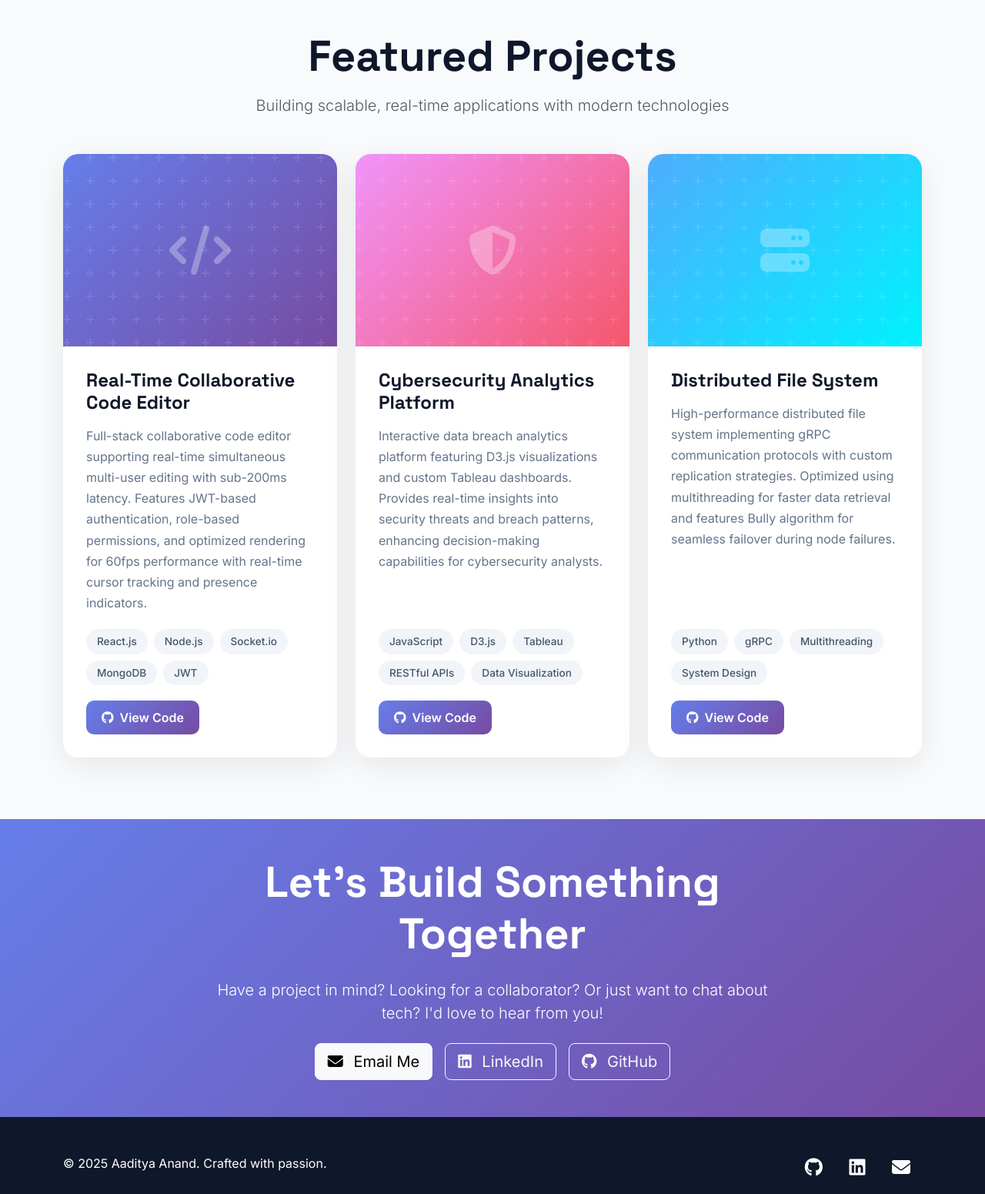
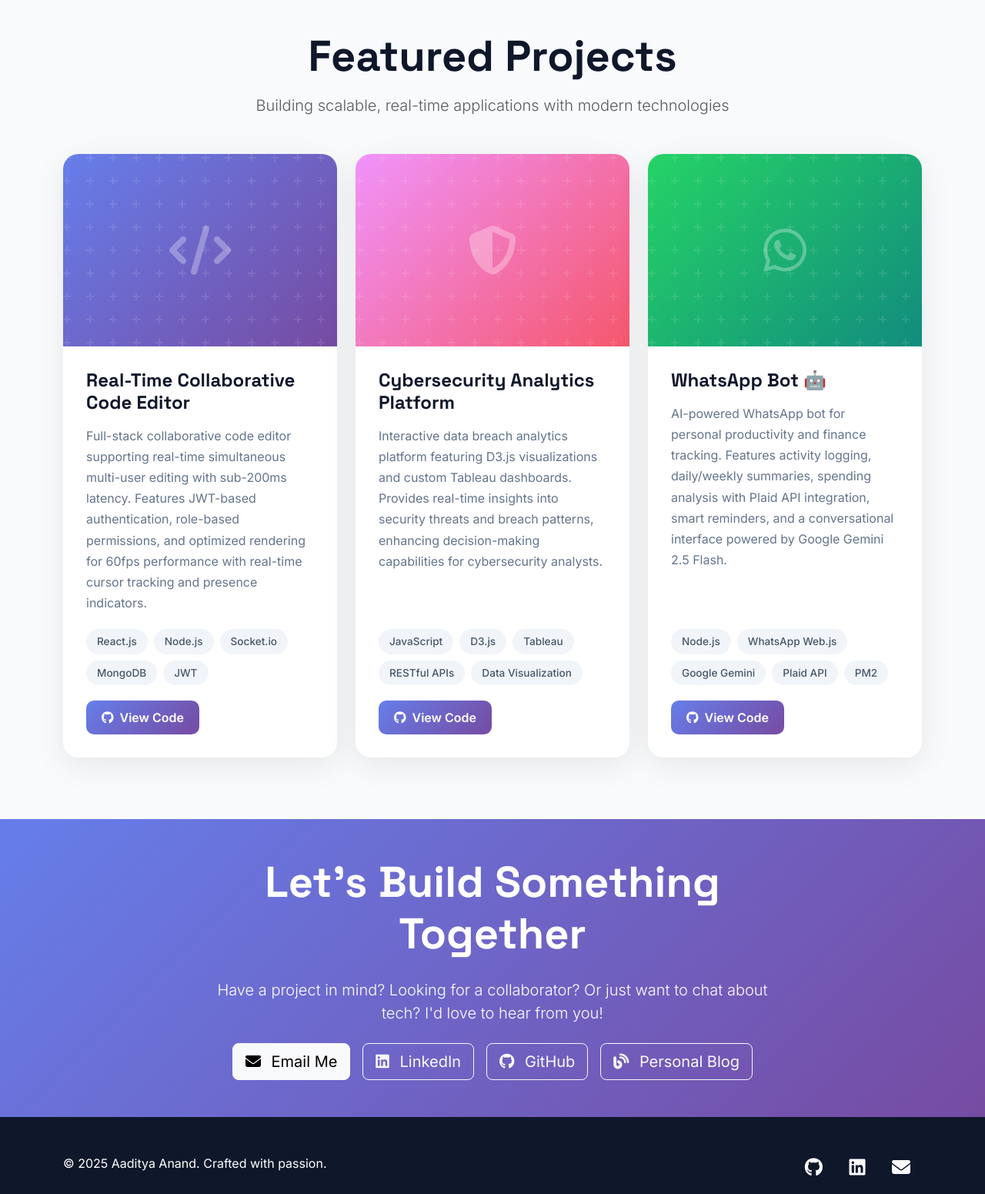
Before and after one commit to AadityaAnand/PortfolioVersion2, a Django app: page / in a window 1280 px wide. Shown: the part 3176-4727 px from the top of the page at 77% size. Run offline with Django 5.2, Linux system fonts and the light colour scheme.

Commit message:
Personal Website

```diff
--- a/core/templates/core/home.html
+++ b/core/templates/core/home.html
@@ -785,28 +785,29 @@
                 </div>
             </div>
 
-            <!-- Project 3: Distributed File System -->
+            <!-- Project 3: WhatsApp Bot -->
             <div class="col-lg-4 col-md-6" data-aos="fade-up" data-aos-delay="200">
                 <div class="project-card">
-                    <div class="project-image" style="background: linear-gradient(135deg, #4facfe 0%, #00f2fe 100%);">
-                        <i class="fas fa-server"></i>
+                    <div class="project-image" style="background: linear-gradient(135deg, #25D366 0%, #128C7E 100%);">
+                        <i class="fab fa-whatsapp"></i>
                     </div>
                     <div class="project-content">
-                        <h3 class="project-title">Distributed File System</h3>
+                        <h3 class="project-title">WhatsApp Bot 🤖</h3>
                         <p class="project-description">
-                            High-performance distributed file system implementing gRPC communication
-                            protocols with custom replication strategies. Optimized using multithreading
-                            for faster data retrieval and features Bully algorithm for seamless failover
-                            during node failures.
+                            AI-powered WhatsApp bot for personal productivity and finance tracking.
+                            Features activity logging, daily/weekly summaries, spending analysis with
+                            Plaid API integration, smart reminders, and a conversational interface
+                            powered by Google Gemini 2.5 Flash.
                         </p>
                         <div class="project-tech">
-                            <span class="tech-badge">Python</span>
-                            <span class="tech-badge">gRPC</span>
-                            <span class="tech-badge">Multithreading</span>
-                            <span class="tech-badge">System Design</span>
+                            <span class="tech-badge">Node.js</span>
+                            <span class="tech-badge">WhatsApp Web.js</span>
+                            <span class="tech-badge">Google Gemini</span>
+                            <span class="tech-badge">Plaid API</span>
+                            <span class="tech-badge">PM2</span>
                         </div>
                         <div class="project-links">
-                            <a href="https://github.com/AadityaAnand/OS-Project-DFS" class="project-link project-link-primary" target="_blank">
+                            <a href="https://github.com/AadityaAnand/Bot" class="project-link project-link-primary" target="_blank">
                                 <i class="fab fa-github"></i> View Code
                             </a>
                         </div>
@@ -837,6 +838,9 @@
                     <a href="https://github.com/AadityaAnand" class="btn btn-outline-light btn-lg" target="_blank">
                         <i class="fab fa-github me-2"></i> GitHub
                     </a>
+                    <a href="https://mappedouts.netlify.app" class="btn btn-outline-light btn-lg" target="_blank">
+                        <i class="fas fa-blog me-2"></i> Personal Blog
+                    </a>
                 </div>
             </div>
         </div>
```
